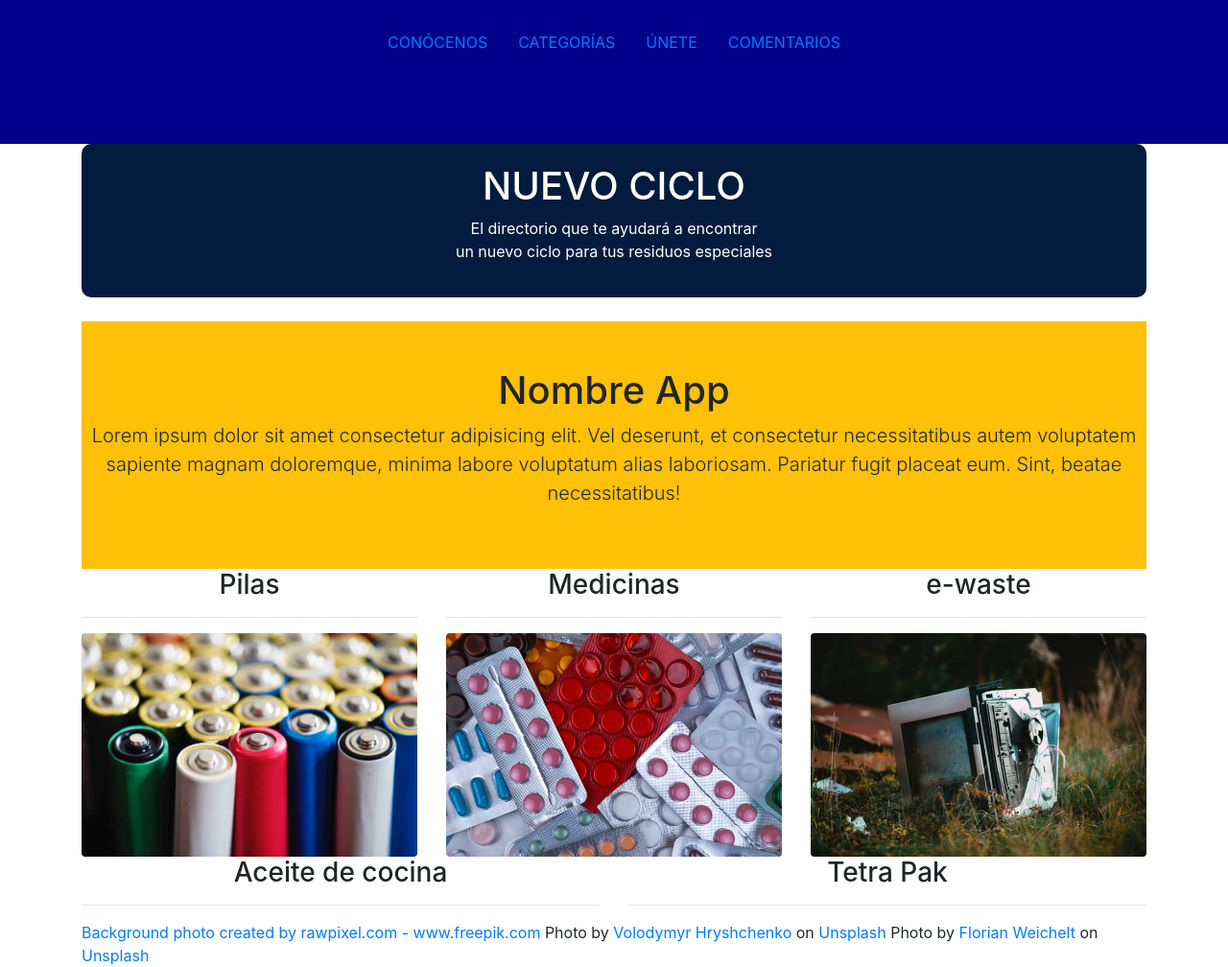
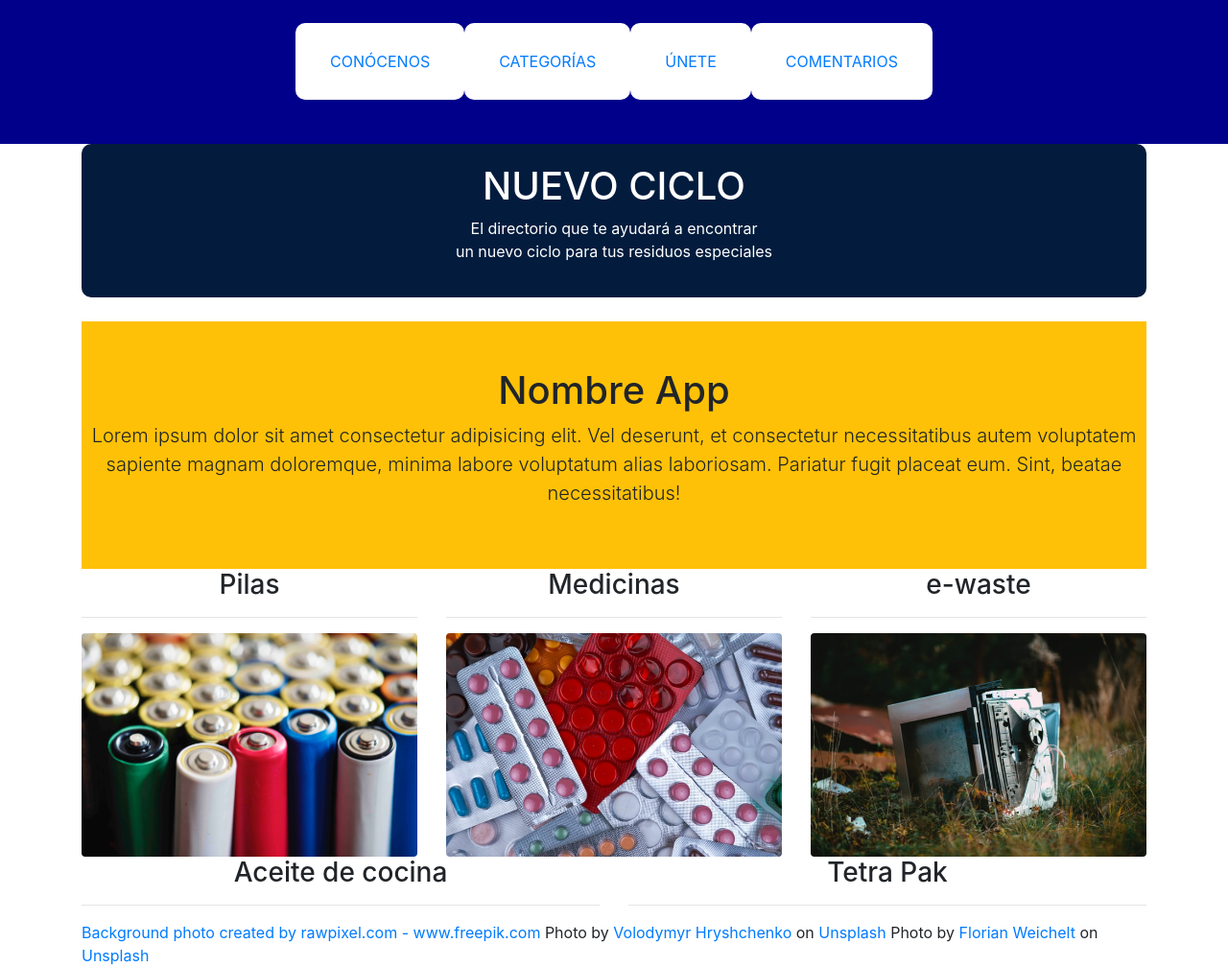
Before and after one commit to tomatovalley/ecologia-team5-gestion-de-residuos, a plain HTML site: page index.html in a window 1280 px wide. Shown: the whole page at 96% size. Drawn offline with nearby package versions, Linux system fonts and the light colour scheme.

Commit message:
Redonde de border (gracias Aby)

```diff
--- a/index.html
+++ b/index.html
@@ -64,7 +64,7 @@
             font-size: 16px;
             padding: 60px 60px;
         }
-        .background-color{
+        .background-blue{
             background-color: darkblue;
             height: 150px;
         }
@@ -87,26 +87,33 @@
             background-color:#031c3d;
             border-radius: 10px;
         }
+        .box-white {
+            margin:0 0 25px;
+            overflow:hidden;
+            padding:20px;
+            background-color:white;
+            border-radius: 10px;
+        }
 
     </style>
 </head>
 
 <body>
-    <nav class="background-color">
+    <nav class="background-blue">
     <div class="container">
         <div class="py-4 text-center">
             <ul class="nav justify-content-center">
             <li class="nav-item">
-              <a class="nav-link active" href="#" id="background-blue">CONÓCENOS</a>
+              <div class="box-white"><a class="nav-link active" href="#">CONÓCENOS</a></div>
             </li>
             <li class="nav-item">
-              <a class="nav-link" href="#" id="background-blue">CATEGORÍAS</a>
+              <div class="box-white"><a class="nav-link" href="#">CATEGORÍAS</a></div>
             </li>
             <li class="nav-item">
-              <a class="nav-link" href="#" id="background-blue">ÚNETE</a>
+              <div class="box-white"><a class="nav-link" href="#">ÚNETE</a></div>
             </li>
             <li class="nav-item">
-              <a class="nav-link" href="#" id="background-blue">COMENTARIOS</a>
+              <div class="box-white"><a class="nav-link" href="#">COMENTARIOS</a></div>
             </li>
         </ul>
         </div>
```
